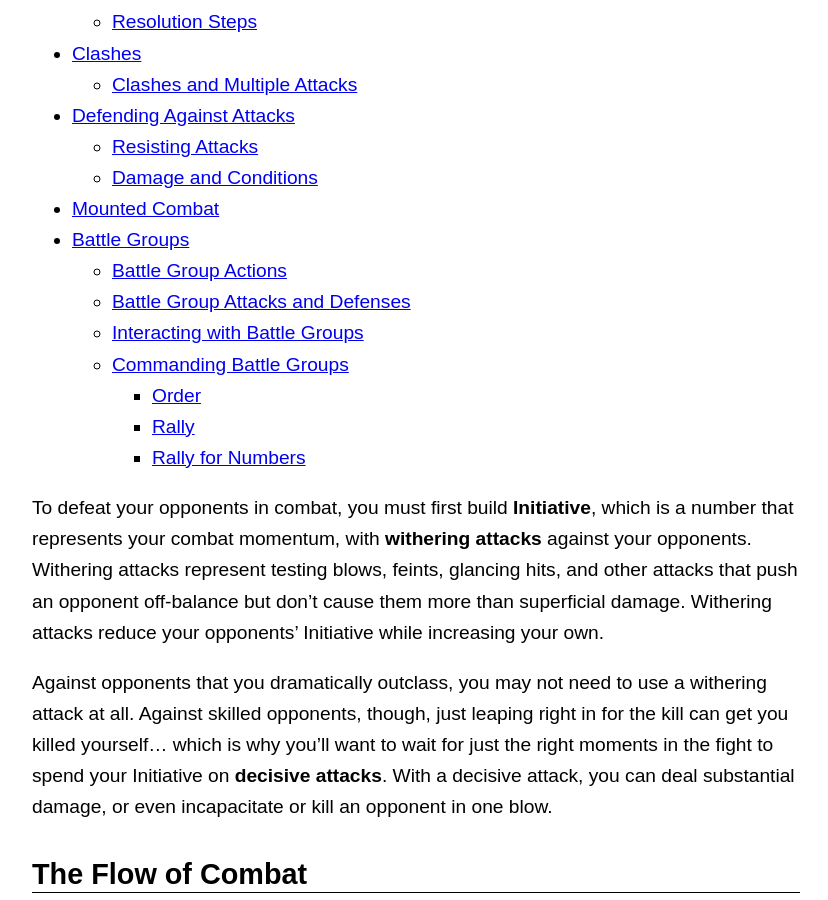
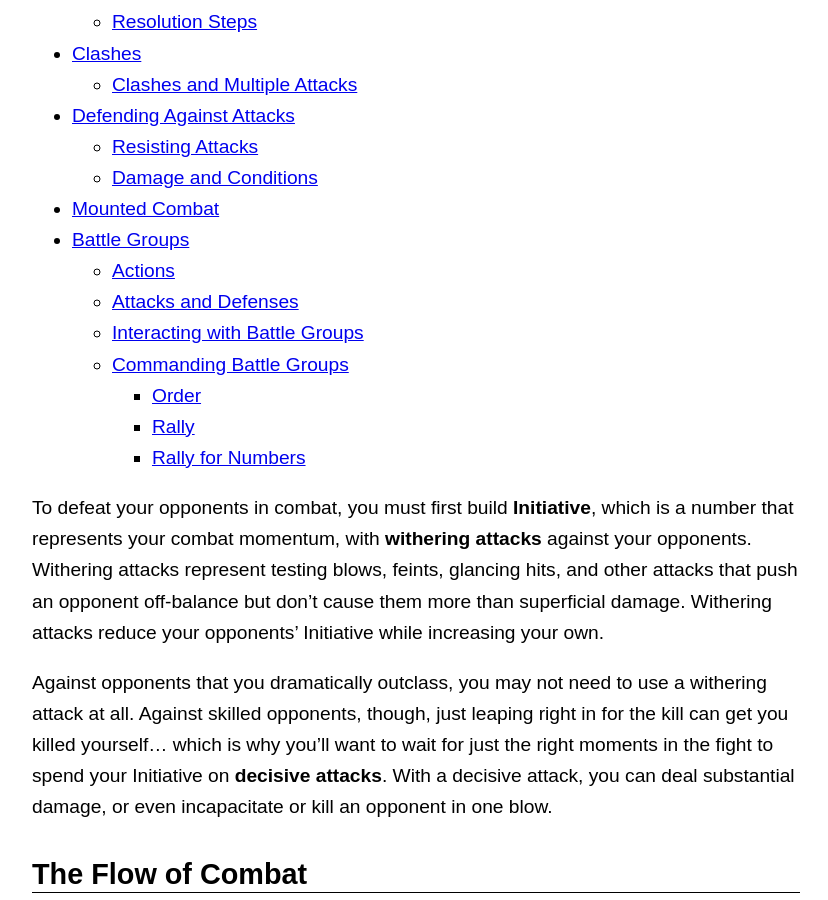
Before and after one commit to lost-egg/lost-egg.github.io, a Jekyll site: the page built from combat.md, in a window 1280 px wide and 900 px high, scrolled down 1059 px. Shown: the whole window, without its empty margins (224-1052 px from the left). Built offline with Jekyll 4.4.1, drawn with Linux system fonts in a browser that asks for light colours; some of the changed text lies outside the part shown.

Commit message:
Adjust headers

```diff
--- a/combat.md
+++ b/combat.md
@@ -505,14 +505,14 @@ The **Might** of a battle group represents the power and potency of these combat
 |   2   |    +2    |   +2   |   +1    | Lesser spirits like ghosts or first circle demons |
 |   3   |    +3    |   +3   |   +2    | Terrestrial Exalted                               |
 
-### Battle Group Actions
+### Actions
 
 Battle groups take actions as normal, except as noted here.
 
 * Battle groups can cover ground away from opponents two or more points of Size smaller than the group without needing to Disengage.
 * Instead of using the Grapple gambit, battle groups use the Engage gambit. This gambit is identical to Grapple, except that instead of rolling damage, the gambit automatically completes. The roll to determine the number of control rounds uses the group's combat Ability rather than Brawl or Martial Arts. The gambit doesn't have the Restrain/Drag and Throw maneuvers, and the Savage maneuver uses the group's standard attack type rather than an unarmed attack.
 
-### Battle Group Attacks and Defenses
+### Attacks and Defenses
 
 When a battle group attacks, it applies the same attack to all enemies at close range with the battle group (when making a close-ranged attack) or to all characters within close range of a primary target (when making a ranged attack). A battle group can spread out to count as being at close range with more characters, but loses Size bonuses to attacks if the average distance between group members is 10 yards or more.
 
```
